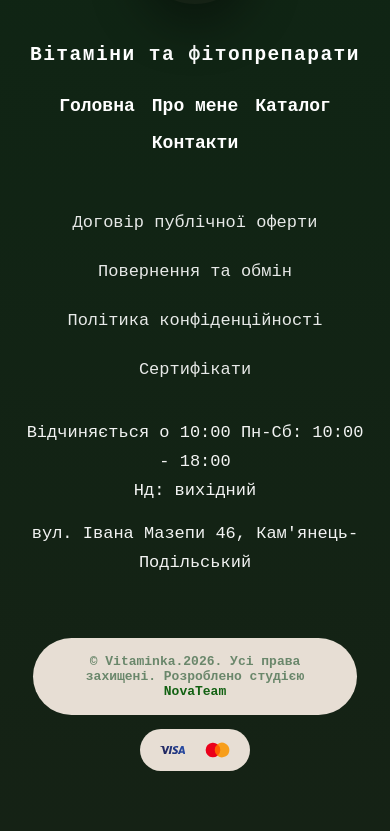
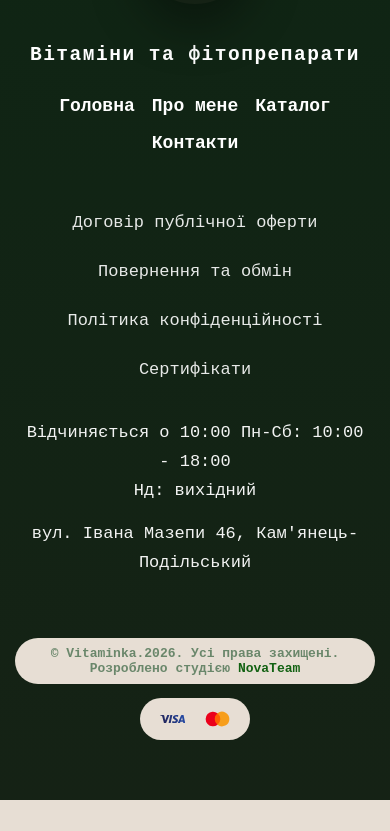
Before and after one commit to AlterEnok/taverna-karpath, a React (Vite) app: page /taverna-karpath/checkout in a window 390 px wide. Shown: the part 1513-2344 px from the top of the page. After the commit the page ends 2313 px from the top, so only its background shows below. Built offline with nearby package versions, Linux system fonts and the light colour scheme; a web font is replaced by a local one.

Commit message:
finished site and made last fix

```diff
--- a/src/components/Footer/Footer.css
+++ b/src/components/Footer/Footer.css
@@ -236,7 +236,8 @@
     }
 
     .footer-copyright-wrapper {
-        max-width: 90%
+        padding: 8px 20px;
+
     }
 
     .footer-copyright {
```
